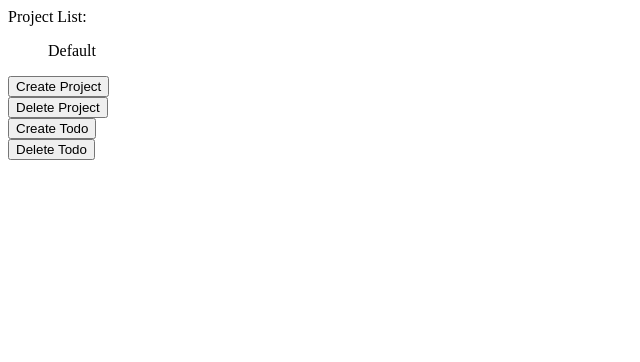
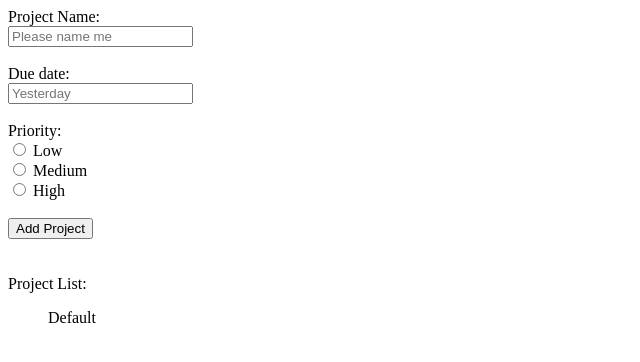
Before and after one commit to bradgerb/odin-todo, a plain HTML site: page src/template.html in a window 1280 px wide. Shown: the whole page, without its empty margins (0-640 px from the left). Drawn offline with Linux system fonts and the light colour scheme.

Commit message:
Change sidebar to include project form

```diff
--- a/src/styles.css
+++ b/src/styles.css
@@ -47,13 +47,13 @@ body{
     font-weight: bold;
 }
 
-.btnContainer{
+/* .btnContainer{
     display: flex;
     justify-content: center;
     align-items: center;
-}
+} */
 
-.button{
+/* .button{
     background-color: #1992d4;
     color: white;
     font-size: large;
@@ -62,4 +62,4 @@ body{
     padding: 15px 30px;
     border-radius: 40px;
     margin: 20px 20px;
-}
+} */
--- a/src/template.html
+++ b/src/template.html
@@ -8,16 +8,31 @@
 <body>
     <div class="container">
         <div class="sidebar">
+            <form action="" method="post" id="newBookForm">
+                <label for="projectName">Project Name:</label><br>
+                <input type="text" id="projectName" name="projectName" placeholder="Please name me" required>
+
+                <br><br><label for="projectDue">Due date:</label><br>
+                <input type="text" id="projectDue" name="projectDue" placeholder="Yesterday" required>
+
+                <br><br>Priority:<br>
+                <input type="radio" id="low" name="priority" value="low" required>
+                <label for="low">Low</label><br>
+                <input type="radio" id="medium" name="priority" value="medium" required>
+                <label for="medium">Medium</label><br>
+                <input type="radio" id="high" name="priority" value="high" required>
+                <label for="high">High</label>
+
+                <br><br><input type="submit" value="Add Project">
+            </form>
+            <br><br>
             <span class="larger">Project List:</span>
             <ul>
                 Default
             </ul>
         </div>
         <div class="header">
-            <div class="btnContainer"><button class="button">Create Project</button></div>
-            <div class="btnContainer"><button class="button">Delete Project</button></div>
-            <div class="btnContainer"><button class="button">Create Todo</button></div>
-            <div class="btnContainer"><button class="button">Delete Todo</button></div>
+
         </div>
         <div class="body">
 
```
Also changed, not shown: src/projectCreator.js (+5 -3 lines).
